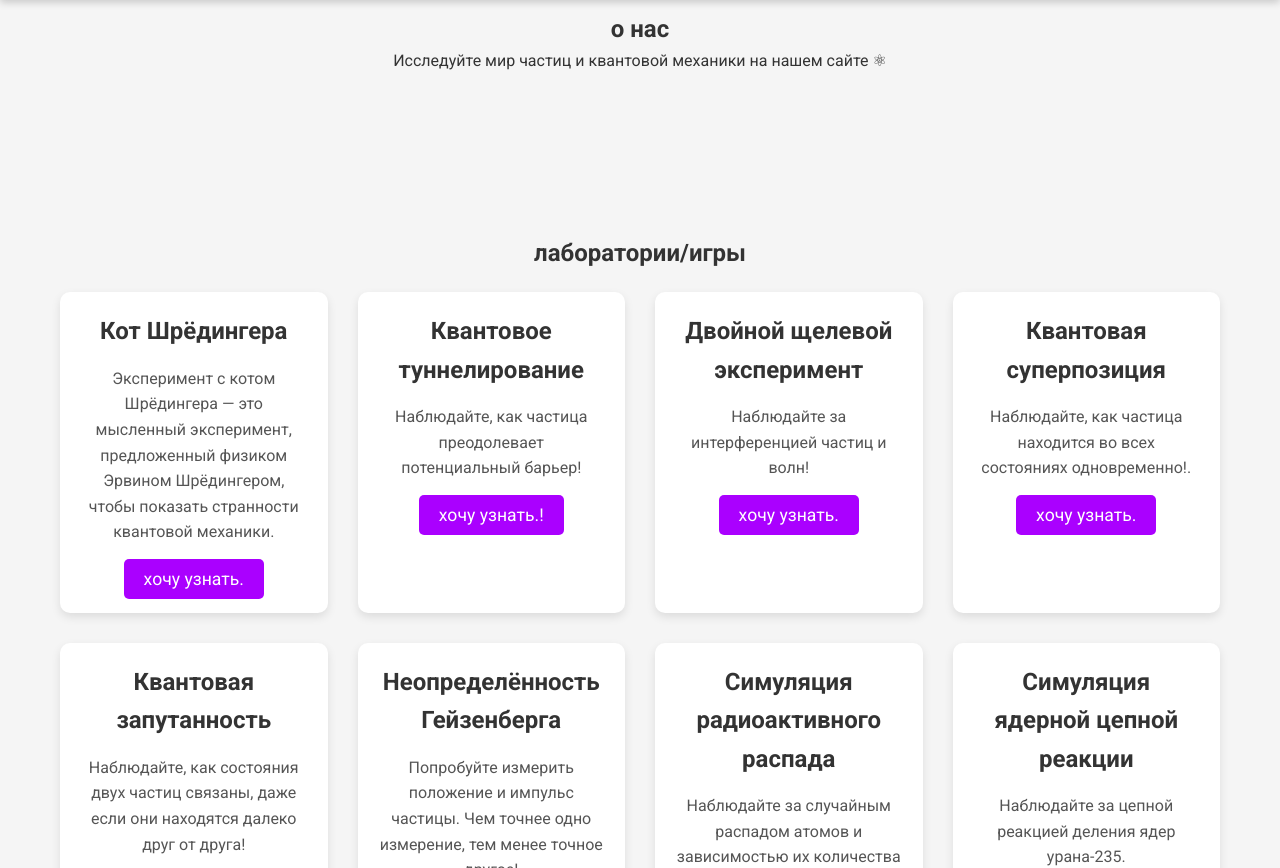
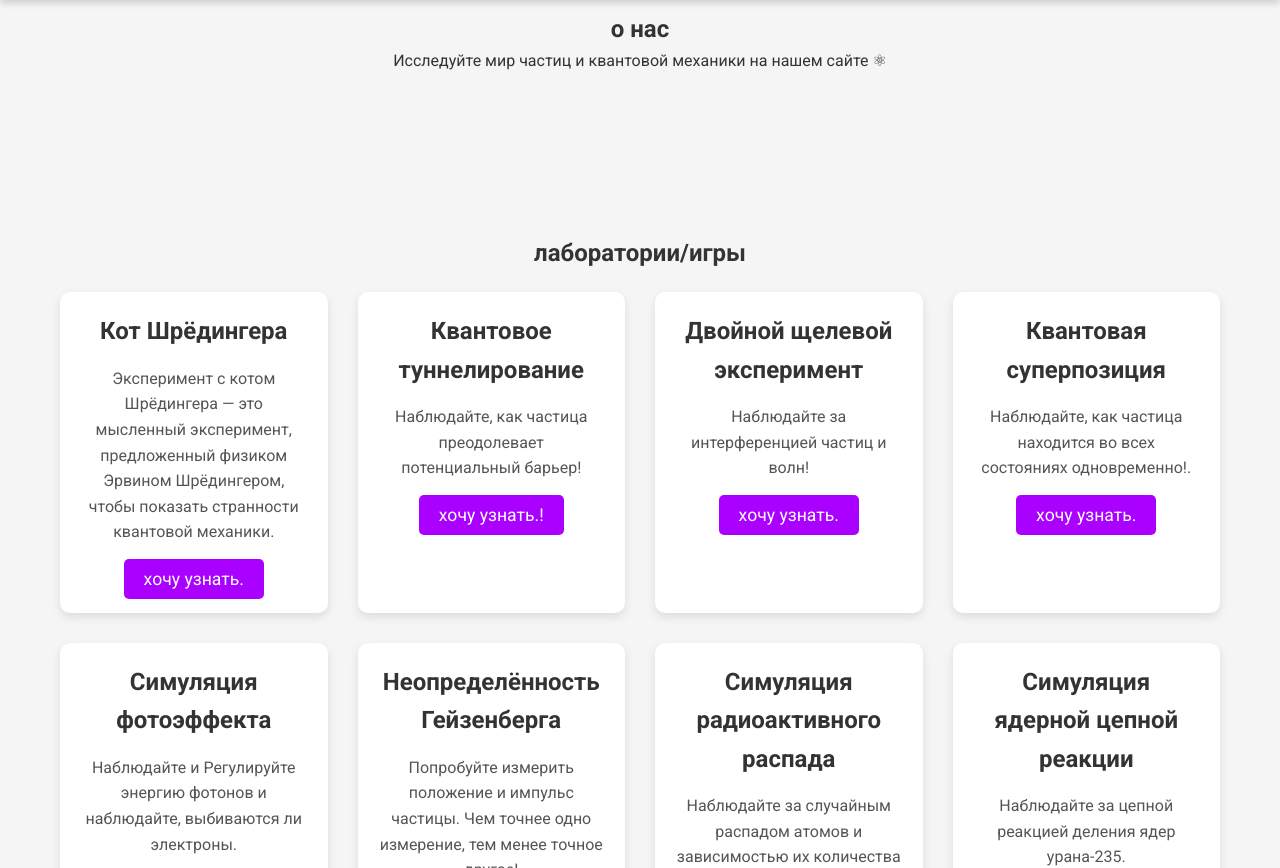
Before and after one commit to alidlnrko/world-of-particle, a plain HTML site: page index.html in a window 1280 px wide. Shown: the part 70-938 px from the top of the page. Drawn offline with Linux system fonts and the light colour scheme.

Commit message:
Update index.html

```diff
--- a/index.html
+++ b/index.html
@@ -228,8 +228,8 @@
                         <a href="https://alidlnrko.github.io/quantum-virtual-laboratory-4/" class="card-link">хочу узнать.</a>
                     </div>
                     <div class="card">
-                        <h3>Квантовая запутанность</h3>
-                        <p>Наблюдайте, как состояния двух частиц связаны, даже если они находятся далеко друг от друга!</p>
+                        <h3>Симуляция фотоэффекта</h3>
+                        <p>Наблюдайте и Регулируйте энергию фотонов и наблюдайте, выбиваются ли электроны. </p>
                         <a href="https://alidlnrko.github.io/quantum-virtual-6/" class="card-link">хочу узнать.</a>
                     </div>
                     <div class="card">
```
